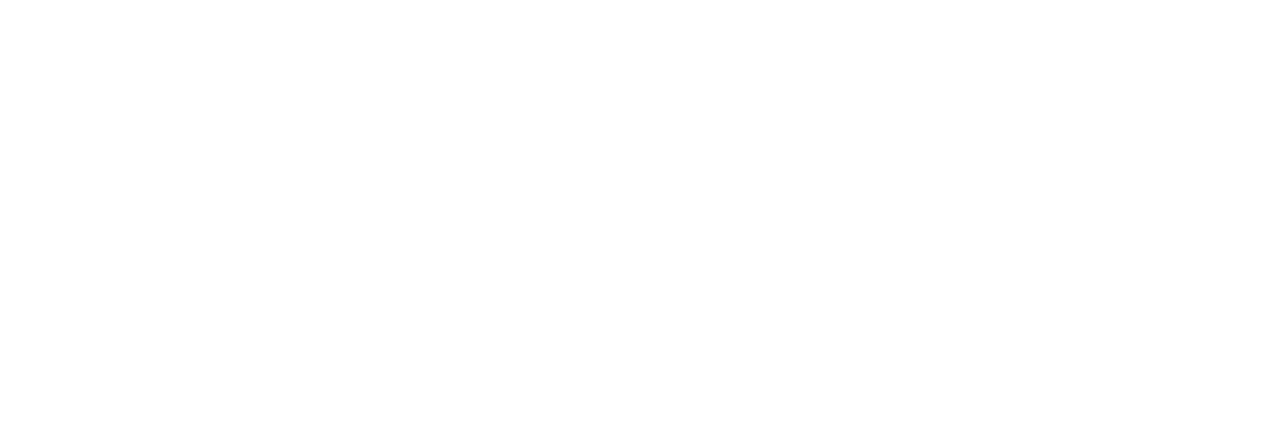
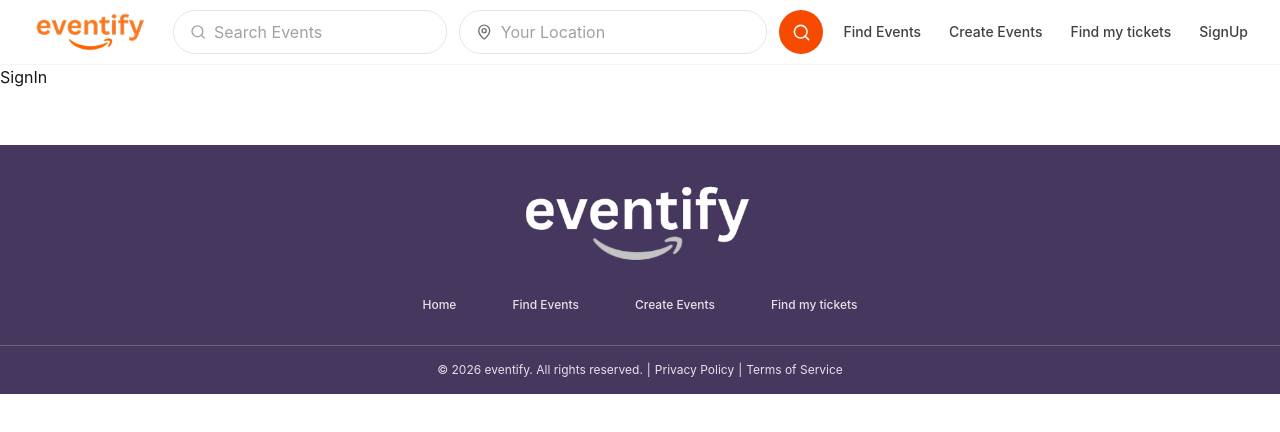
Before and after one commit to admiral-1k/Eventify, a React (Vite) app: page /signin in a window 1280 px wide. Before the commit this address had no page. Shown: the top 432 px of the page. Built offline with nearby package versions, Linux system fonts and the light colour scheme.

Commit message:
made signin component  and added route

```diff
--- /dev/null
+++ b/src/pages/SignIn.jsx
@@ -0,0 +1,9 @@
+import React from 'react'
+
+const SignIn = () => {
+  return (
+    <div>SignIn</div>
+  )
+}
+
+export default SignIn
--- a/src/routes/AppRouter.jsx
+++ b/src/routes/AppRouter.jsx
@@ -1,6 +1,7 @@
 import { Routes, Route } from "react-router-dom";
 import MainLayout from "../components/layout/MainLayout";
 import Home from "../pages/Home";
+import SignIn from "../pages/SignIn";
 // import NotFound from "../pages/NotFound";
 
 export default function AppRoutes() {
@@ -8,6 +9,7 @@ export default function AppRoutes() {
     <Routes>
       <Route element={<MainLayout />}>
         <Route path="/" element={<Home />} />
+        <Route path="/signin" element={<SignIn />} />
       </Route>
 
       {/* <Route path="*" element={<NotFound />} /> */}
```
